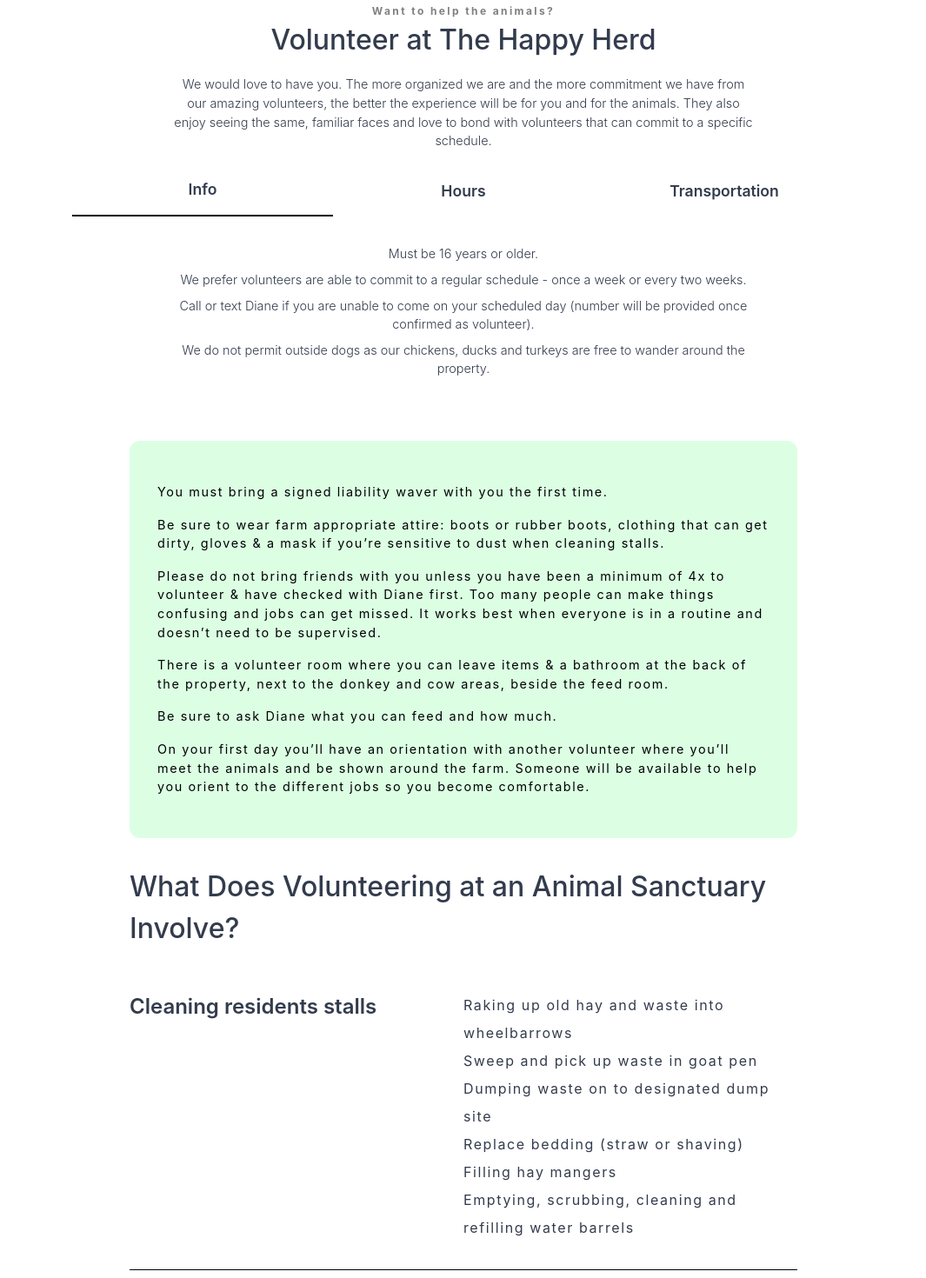
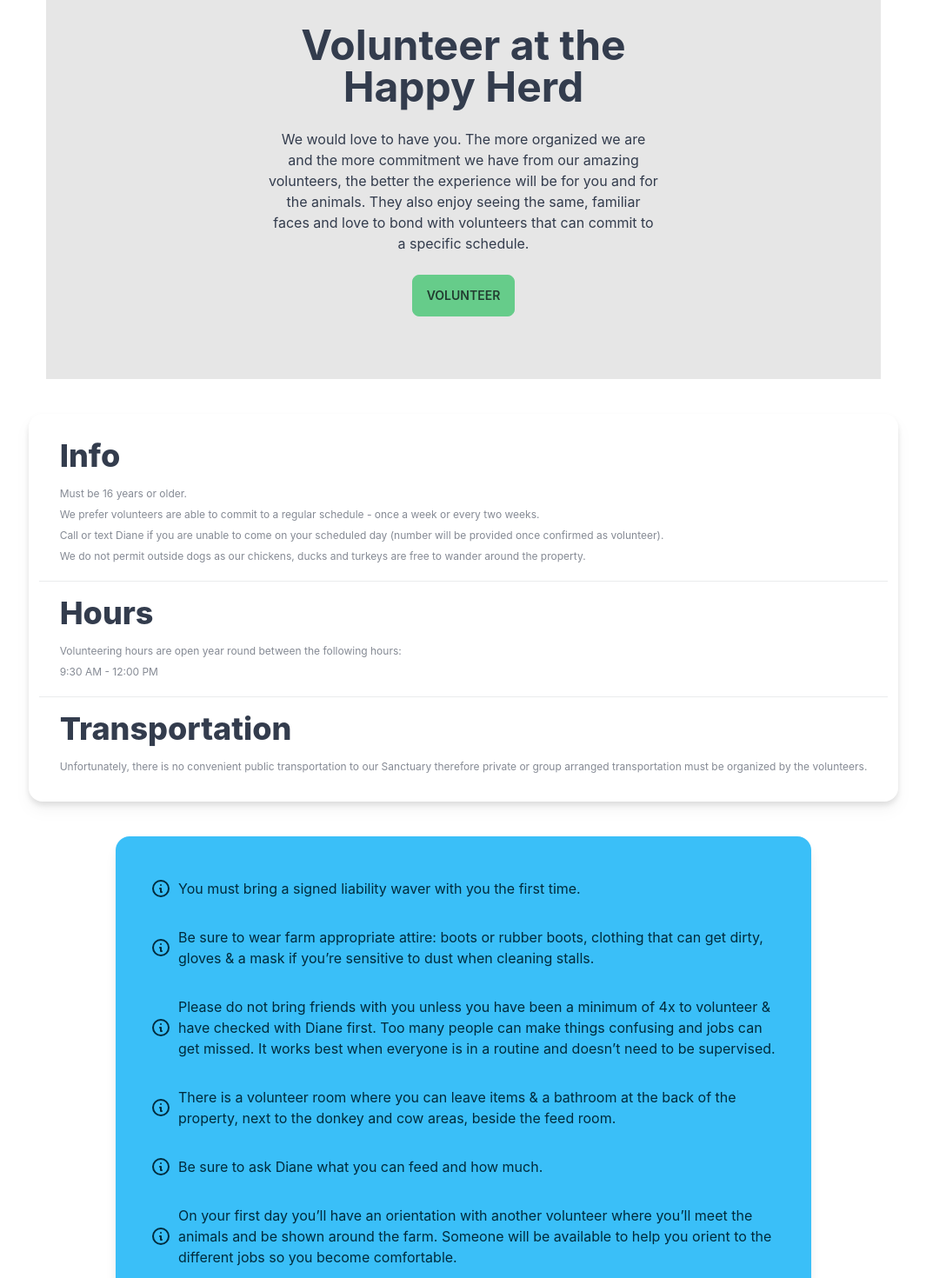
Before and after one commit to josemourinho333/happyherd, a Next.js app in the folder client/: page /volunteer in a window 1280 px wide. Shown: the part 120-1590 px from the top of the page at 87% size, without its empty margins (107-1172 px from the left). Built offline with nearby package versions, Linux system fonts and the light colour scheme.

Commit message:
Update volunteer section with hero comp, and other UI components

```diff
--- a/client/pages/volunteer.jsx
+++ b/client/pages/volunteer.jsx
@@ -1,94 +1,65 @@
-import styles from '../styles/Volunteer.module.scss';
-import { useEffect } from 'react';
-import {HiPlusSm} from 'react-icons/hi';
+import Hero from '../components/hero';
 
 const Volunteer = () => {
 
-  useEffect(() => {
-    const handleClick = (e) => {
-      const isTabBtn = e.target.matches('.tabBtn');
+  return (
+    <section className="flex flex-col items-center">
+      <Hero title="Volunteer at the Happy Herd" cta="Volunteer">
+        We would love to have you. The more organized we are and the more commitment we have from our amazing volunteers, the better the experience will be for you and for the animals. They also enjoy seeing the same, familiar faces and love to bond with volunteers that can commit to a specific schedule.
+      </Hero>
 
-      if (!isTabBtn || e.target.closest('.tabContent')) {
-        return;
-      }
-
-      if (e.target.classList.contains('active')) {
-        return;
-      }
-
-      let clicked;
-      if (isTabBtn) {
-        clicked = e.target;
-        clicked.classList.toggle('active');
-        document.getElementById(clicked.innerHTML.toLowerCase()).classList.toggle('active');
-      };
-
-      document.querySelectorAll('.tabBtn').forEach((btn) => {
-        if (btn === e.target) return;
-        btn.classList.remove('active');
-        document.getElementById(btn.innerHTML.toLowerCase()).classList.remove('active');
-      });
-
-    };
-
-    document?.addEventListener('click', handleClick);
-
-    return () => {
-      document?.removeEventListener('click', handleClick);
-    }
-  }, []);
-
-  return (
-    <section className={styles.volunteer}>
-      <div className={styles.header}>
-        <h3>Want to help the animals?</h3>
-        <h1>Volunteer at The Happy Herd</h1>
-        <p>We would love to have you. The more organized we are and the more commitment we have from our amazing volunteers, the better the experience will be for you and for the animals. They also enjoy seeing the same, familiar faces and love to bond with volunteers that can commit to a specific schedule.</p>
-      </div>
-      <div className="flex flex-col items-center">
-        <div className="tabs">
-          <button className="tabBtn active">Info</button>
-          <button className="tabBtn">Hours</button>
-          <button className="tabBtn">Transportation</button>
+      <div className="stats stats-vertical drop-shadow-lg my-10 p-3">
+        <div className="stat">
+          <div className="stat-value mb-3">Info</div>
+          <div className="stat-desc opacity-100 my-1">Must be 16 years or older.</div>
+          <div className="stat-desc opacity-100 my-1">We prefer volunteers are able to commit to a regular schedule - once a week or every two weeks.</div>
+          <div className="stat-desc opacity-100 my-1">Call or text Diane if you are unable to come on your scheduled day (number will be provided once confirmed as volunteer).</div>
+          <div className="stat-desc opacity-100 my-1">We do not permit outside dogs as our chickens, ducks and turkeys are free to wander around the property.</div>
         </div>
-        <div className="content">
-          <div className="tabContent active" id="info">
-            <ul>
-              <li>Must be 16 years or older.</li>
-              <li>We prefer volunteers are able to commit to a regular schedule - once a week or every two weeks.</li>
-              <li>Call or text Diane if you are unable to come on your scheduled day (number will be provided once confirmed as volunteer).</li>
-              <li>We do not permit outside dogs as our chickens, ducks and turkeys are free to wander around the property.</li>
-            </ul>
-          </div>
-          <div className="tabContent" id="hours">
-            <ul>
-              <li>Volunteering hours are open year round between the following hours:</li>
-              <li>9:30 AM - 12:00 PM</li>
-            </ul>
-          </div>
-          <div className="tabContent" id="transportation">
-            <ul>
-              <li>Unfortunately, there is no convenient public transportation to our Sanctuary therefore private or group arranged transportation must be organized by the volunteers.</li>
-            </ul>
-          </div>
+        <div className="stat">
+          <div className="stat-value mb-3">Hours</div>
+          <div className="stat-desc opacity-100 my-1">Volunteering hours are open year round between the following hours:</div>
+          <div className="stat-desc opacity-100 my-1">9:30 AM - 12:00 PM</div>
+        </div>
+        <div className="stat">
+          <div className="stat-value mb-3">Transportation</div>
+          <div className="stat-desc opacity-100 my-1">Unfortunately, there is no convenient public transportation to our Sanctuary therefore private or group arranged transportation must be organized by the volunteers.</div>
         </div>
       </div>
-      <div className={styles.tasks}>
-        <div className={styles.bubble}>
-          <ul>
-            <li>You must bring a signed liability waver with you the first time.</li>
-            <li>Be sure to wear farm appropriate attire: boots or rubber boots, clothing that can get dirty, gloves & a mask if you’re sensitive to dust when cleaning stalls.</li>
-            <li>Please do not bring friends with you unless you have been a minimum of 4x to volunteer & have checked with Diane first. Too many people can make things confusing and jobs can get missed. It works best when everyone is in a routine and doesn’t need to be supervised.</li>
-            <li>There is a volunteer room where you can leave items & a bathroom at the back of the property, next to the donkey and cow areas, beside the feed room.</li>
-            <li>Be sure to ask Diane what you can feed and how much.</li>
-            <li>On your first day you’ll have an orientation with another volunteer where you’ll meet the animals and be shown around the farm. Someone will be available to help you orient to the different jobs so you become comfortable.</li>
-          </ul>
+
+      <div className="alert alert-info shadow-lg flex flex-col w-5/6 items-start p-10">
+        <div className="py-2">
+          <svg xmlns="http://www.w3.org/2000/svg" fill="none" viewBox="0 0 24 24" className="stroke-current flex-shrink-0 w-6 h-6"><path strokeLinecap="round" strokeLinejoin="round" strokeWidth="2" d="M13 16h-1v-4h-1m1-4h.01M21 12a9 9 0 11-18 0 9 9 0 0118 0z"></path></svg>
+          <span>You must bring a signed liability waver with you the first time.</span>
         </div>
-        <h1>What Does Volunteering at an Animal Sanctuary Involve?</h1>
-        <ul className={styles.taskList}>
-          <li className="taskItem">
-            <h3 className="taskName">Cleaning residents stalls</h3>
-            <p className="taskInfo">
+        <div className="py-2">
+          <svg xmlns="http://www.w3.org/2000/svg" fill="none" viewBox="0 0 24 24" className="stroke-current flex-shrink-0 w-6 h-6"><path strokeLinecap="round" strokeLinejoin="round" strokeWidth="2" d="M13 16h-1v-4h-1m1-4h.01M21 12a9 9 0 11-18 0 9 9 0 0118 0z"></path></svg>
+          <span>Be sure to wear farm appropriate attire: boots or rubber boots, clothing that can get dirty, gloves & a mask if you’re sensitive to dust when cleaning stalls.</span>
+        </div>
+        <div className="py-2">
+          <svg xmlns="http://www.w3.org/2000/svg" fill="none" viewBox="0 0 24 24" className="stroke-current flex-shrink-0 w-6 h-6"><path strokeLinecap="round" strokeLinejoin="round" strokeWidth="2" d="M13 16h-1v-4h-1m1-4h.01M21 12a9 9 0 11-18 0 9 9 0 0118 0z"></path></svg>
+          <span>Please do not bring friends with you unless you have been a minimum of 4x to volunteer & have checked with Diane first. Too many people can make things confusing and jobs can get missed. It works best when everyone is in a routine and doesn’t need to be supervised.</span>
+        </div>
+        <div className="py-2">
+          <svg xmlns="http://www.w3.org/2000/svg" fill="none" viewBox="0 0 24 24" className="stroke-current flex-shrink-0 w-6 h-6"><path strokeLinecap="round" strokeLinejoin="round" strokeWidth="2" d="M13 16h-1v-4h-1m1-4h.01M21 12a9 9 0 11-18 0 9 9 0 0118 0z"></path></svg>
+          <span>There is a volunteer room where you can leave items & a bathroom at the back of the property, next to the donkey and cow areas, beside the feed room.</span>
+        </div>
+        <div className="py-2">
+          <svg xmlns="http://www.w3.org/2000/svg" fill="none" viewBox="0 0 24 24" className="stroke-current flex-shrink-0 w-6 h-6"><path strokeLinecap="round" strokeLinejoin="round" strokeWidth="2" d="M13 16h-1v-4h-1m1-4h.01M21 12a9 9 0 11-18 0 9 9 0 0118 0z"></path></svg>
+          <span>Be sure to ask Diane what you can feed and how much.</span>
+        </div>
+        <div className="py-2">
+          <svg xmlns="http://www.w3.org/2000/svg" fill="none" viewBox="0 0 24 24" className="stroke-current flex-shrink-0 w-6 h-6"><path strokeLinecap="round" strokeLinejoin="round" strokeWidth="2" d="M13 16h-1v-4h-1m1-4h.01M21 12a9 9 0 11-18 0 9 9 0 0118 0z"></path></svg>
+          <span>On your first day you’ll have an orientation with another volunteer where you’ll meet the animals and be shown around the farm. Someone will be available to help you orient to the different jobs so you become comfortable.</span>
+        </div>
+      </div>
+
+      <div className="w-5/6 m-[3rem]">
+        <h1 className="text-primary text-5xl font-semibold">What Does Volunteering at an Animal Sanctuary Involve?</h1>
+        <ul className="my-[2rem]">
+          <li className="flex pt-[1rem] pb-[2rem] border-b border-black sm:flex-col md:flex-col lg:flex-row">
+            <h3 className="text-2xl font-semibold basis-1/2">Cleaning residents stalls</h3>
+            <p className="basis-1/2 tracking-widest leading-8 sm:mt-[1rem] md:mt-[1rem] lg:mt-[0rem]">
               Raking up old hay and waste into wheelbarrows <br/>
               Sweep and pick up waste in goat pen <br/>
               Dumping waste on to designated dump site <br/>
@@ -97,9 +68,9 @@
               Emptying, scrubbing, cleaning and refilling water barrels
             </p>
           </li>
-          <li className="taskItem">
-            <h3 className="taskName">Cleaning chicken coops</h3>
-            <p className="taskInfo">
+          <li className="flex pt-[1rem] pb-[2rem] border-b border-black sm:flex-col md:flex-col lg:flex-row">
+            <h3 className="text-2xl font-semibold basis-1/2">Cleaning chicken coops</h3>
+            <p className="basis-1/2 tracking-widest leading-8 sm:mt-[1rem] md:mt-[1rem] lg:mt-[0rem]">
               Clean and refilling water bowls and food <br/>
               Cleaning of waste <br/>
               Gather eggs from the coops <br/>
@@ -108,27 +79,27 @@
               Refill nesting boxes with shavings
             </p>
           </li>
-          <li className="taskItem">
-            <h3 className="taskName">Meal prep for residents</h3>
-            <p className="taskInfo">
+          <li className="flex pt-[1rem] pb-[2rem] border-b border-black sm:flex-col md:flex-col lg:flex-row">
+            <h3 className="text-2xl font-semibold basis-1/2">Meal prep for residents</h3>
+            <p className="basis-1/2 tracking-widest leading-8 sm:mt-[1rem] md:mt-[1rem] lg:mt-[0rem]">
               Sorting vegetables and fruits in the feed room <br/>
               Discarding unusable items <br/>
               Preparing meals for the animals as needed <br/>
               Ensuring a wheelbarrow of hay is left for afternoon feedings of animals
             </p>
           </li>
-          <li className="taskItem">
-            <h3 className="taskName">Animal care</h3>
-            <p className="taskInfo">
+          <li className="flex pt-[1rem] pb-[2rem] border-b border-black sm:flex-col md:flex-col lg:flex-row">
+            <h3 className="text-2xl font-semibold basis-1/2">Animal care</h3>
+            <p className="basis-1/2 tracking-widest leading-8 sm:mt-[1rem] md:mt-[1rem] lg:mt-[0rem]">
               Brush and play with the animals <br/>
               Pigs love belly loves <br/>
               All animals love to be groomed <br/>
               The pigs need mud holes filled with water in the hot summer weather
             </p>
           </li>
-          <li className="taskItem">
-            <h3 className="taskName">General tasks</h3>
-            <p className="taskInfo">
+          <li className="flex pt-[1rem] pb-[2rem] border-b border-black sm:flex-col md:flex-col lg:flex-row">
+            <h3 className="text-2xl font-semibold basis-1/2">General tasks</h3>
+            <p className="basis-1/2 tracking-widest leading-8 sm:mt-[1rem] md:mt-[1rem] lg:mt-[0rem]">
               General clean up of bran area and removal of hay from grass areas around the farm <br/>
               Notifying Diane & Steve if running low on any items around the farm <br/>
               Storage of tools in proper area and tidy up during and after completion of work <br/>
@@ -138,15 +109,24 @@
             </p>
           </li>
         </ul>
-        <div className={styles.bubble}>
-          <ul>
-            <li>Feel free to take pictures and pet the animals, but please remember the volunteer work comes first! The farm needs volunteers to help spread the work out and ensure all jobs are completed so the animals are taken care of properly, and more work isn’t left for the next day’s volunteers.</li>
-            <li>By volunteering, you’re freeing the owners up to collect food, run errands for the farm, answer emails, pick up medicine, treat any sick animals etc.</li>
-            <li>We appreciate your help more than you can realize! Thank you for your commitment to the animals & The Happy Herd Farm Sanctuary. Please make sure to consider all of the above before deciding you want to volunteer. Volunteering is work, but it is also very rewarding! If you’re willing, we would love to have you!</li>
-          </ul>
+      </div>
+
+      <div className="alert alert-success shadow-lg flex flex-col w-5/6 items-start p-10">
+        <div className="py-2">
+          <svg xmlns="http://www.w3.org/2000/svg" fill="none" viewBox="0 0 24 24" className="stroke-current flex-shrink-0 w-6 h-6"><path strokeLinecap="round" strokeLinejoin="round" strokeWidth="2" d="M13 16h-1v-4h-1m1-4h.01M21 12a9 9 0 11-18 0 9 9 0 0118 0z"></path></svg>
+          <span>Feel free to take pictures and pet the animals, but please remember the volunteer work comes first! The farm needs volunteers to help spread the work out and ensure all jobs are completed so the animals are taken care of properly, and more work isn’t left for the next day’s volunteers.</span>
         </div>
-        <div className="my-10 text-center">Volunteer application form -- fill it in, submit, translate to pdf for admins @ HH, form will take in everything in the actual form itself<br/>end of volunteer page</div>
+        <div className="py-2">
+          <svg xmlns="http://www.w3.org/2000/svg" fill="none" viewBox="0 0 24 24" className="stroke-current flex-shrink-0 w-6 h-6"><path strokeLinecap="round" strokeLinejoin="round" strokeWidth="2" d="M13 16h-1v-4h-1m1-4h.01M21 12a9 9 0 11-18 0 9 9 0 0118 0z"></path></svg>
+          <span>By volunteering, you’re freeing the owners up to collect food, run errands for the farm, answer emails, pick up medicine, treat any sick animals etc.</span>
+        </div>
+        <div className="py-2">
+          <svg xmlns="http://www.w3.org/2000/svg" fill="none" viewBox="0 0 24 24" className="stroke-current flex-shrink-0 w-6 h-6"><path strokeLinecap="round" strokeLinejoin="round" strokeWidth="2" d="M13 16h-1v-4h-1m1-4h.01M21 12a9 9 0 11-18 0 9 9 0 0118 0z"></path></svg>
+          <span>We appreciate your help more than you can realize! Thank you for your commitment to the animals & The Happy Herd Farm Sanctuary. Please make sure to consider all of the above before deciding you want to volunteer. Volunteering is work, but it is also very rewarding! If you’re willing, we would love to have you!</span>
+        </div>
       </div>
+
+      <div className="my-10 text-center">Volunteer application form -- fill it in, submit, translate to pdf for admins @ HH, form will take in everything in the actual form itself<br/>end of volunteer page</div>
     </section>
   )
 }
--- a/client/styles/Volunteer.module.scss
+++ /dev/null
@@ -1,84 +0,0 @@
-.volunteer {
-  margin: 3rem 0rem;
-}
-
-.header {
-  display: flex;
-  flex-direction: column;
-  justify-content: center;
-  align-items: center;
-
-  h3 {
-    font-weight: 700;
-    font-size: 0.75rem;
-    color: gray;
-    letter-spacing: 0.15rem;
-  }
-
-  h1 {
-    font-weight: 500;
-    font-size: 2rem;
-  }
-
-  p {
-    margin: 1rem;
-    font-weight: 300;
-    font-size: 0.90rem;
-    text-align: center;
-    width: 70%;
-  }
-}
-
-.tasks {
-  width: 80%;
-  margin: auto;
-  margin-top: 4rem;
-  margin-bottom: 4rem;
-
-  h1 {
-    font-weight: 500;
-    font-size: 2rem;
-    margin-top: 2rem;
-  }
-}
-
-.bubble {
-  background-color: #dcffe4;
-  border-radius: 0.75rem;
-  color: #000;
-
-  padding: 2rem;
-
-  ul {
-    li {
-      display: flex;
-      align-items: center;
-      font-weight: 400;
-      letter-spacing: 0.10rem;
-      font-size: 0.9rem;
-      margin: 1rem 0;
-    }
-  }
-}
-
-.taskList {
-  margin: 2rem 0;
-  li {
-    border-bottom: 1px solid black;
-    display: flex;
-    padding: 1rem 0 2rem 0;
-    h3 {
-      font-weight: 600;
-      font-size: 1.5rem;
-      flex-basis: 50%;
-    }
-
-    p {
-      font-weight: 400;
-      font-size: 1rem;
-      flex-basis: 50%;
-      letter-spacing: 0.1rem;
-      line-height: 2rem;
-    }
-  }
-}
--- a/client/styles/globals.scss
+++ b/client/styles/globals.scss
@@ -124,55 +124,3 @@
 }
 
 // end
-
-// volunteer section
-// .tabs.active {
-//   display: flex;
-//   button {
-//     font-weight: 600;
-//     font-size: 1.10rem;
-//     border-bottom: 2px solid black;
-//     padding: 1rem 2rem;
-//     width: 300px;
-//   }
-// }
-
-.tabs {
-  display: flex;
-  button {
-    font-weight: 600;
-    font-size: 1.10rem;
-    padding: 1rem 2rem;
-    width: 300px;
-  }
-
-  button.active {
-    font-weight: 600;
-    font-size: 1.10rem;
-    border-bottom: 2px solid black;
-    padding: 1rem 2rem;
-    width: 300px;
-  }
-}
-
-.content {
-  div {
-    display: none;
-  }
-
-  div.active {
-    display: block;
-    margin-top: 2rem;
-    font-weight: 300;
-    font-size: 0.90rem;
-    text-align: center;
-    ul {
-      width: 85%;
-      margin: auto;
-      li {
-        margin: 0.5rem 0rem;
-        width: 100%;
-      }
-    }
-  }
-}
```
